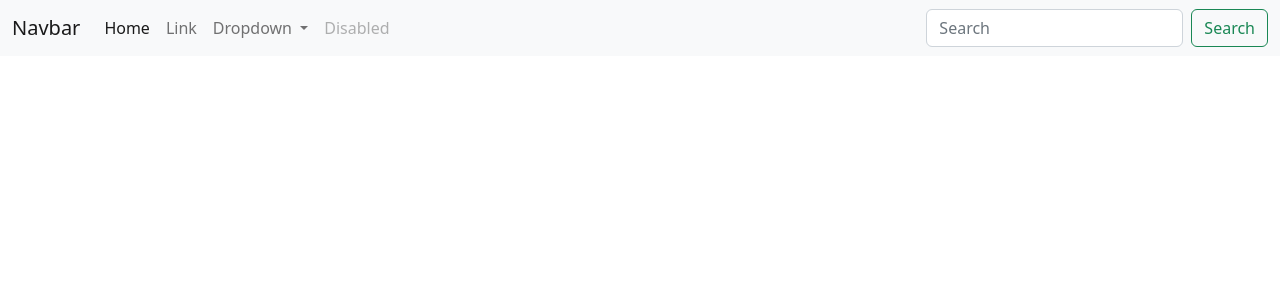
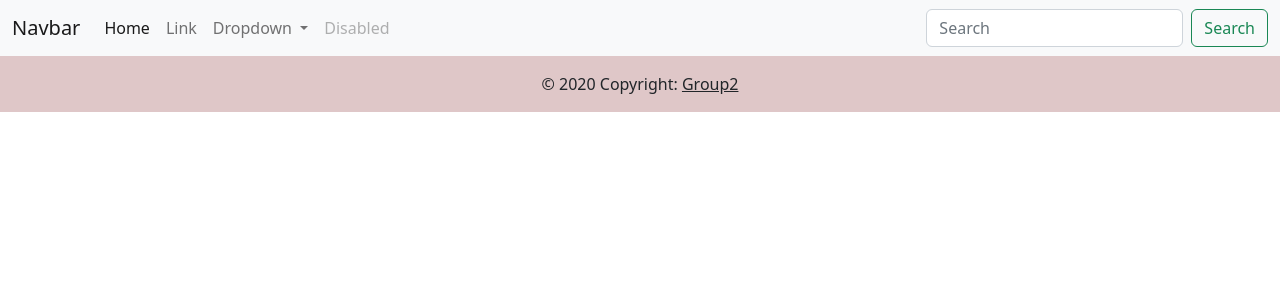
Before and after one commit to ahmedabokhalaf/TestGitHub, an Angular app: page / in a window 1280 px wide. Shown: the top 300 px of the page. Built offline with nearby package versions, Linux system fonts and the light colour scheme.

Commit message:
footer added

```diff
--- /dev/null
+++ b/src/app/Components/footer/footer.component.html
@@ -0,0 +1,7 @@
+<footer class="bg-light text-center text-lg-start">
+    <!-- Copyright -->
+    <div class="text-center p-3" style="background-color: rgba(121, 3, 3, 0.2);">
+      © 2020 Copyright:
+      <a class="text-dark" href="mdbootstrap">Group2</a>
+    </div>
+  </footer>
--- /dev/null
+++ b/src/app/Components/footer/footer.component.ts
@@ -0,0 +1,15 @@
+import { Component, OnInit } from '@angular/core';
+
+@Component({
+  selector: 'app-footer',
+  templateUrl: './footer.component.html',
+  styleUrls: ['./footer.component.css']
+})
+export class FooterComponent implements OnInit {
+
+  constructor() { }
+
+  ngOnInit(): void {
+  }
+
+}
--- a/src/app/app.component.html
+++ b/src/app/app.component.html
@@ -1 +1,2 @@
 <app-header></app-header>
+<app-footer></app-footer>
--- a/src/app/app.module.ts
+++ b/src/app/app.module.ts
@@ -4,12 +4,14 @@ import { BrowserModule } from '@angular/platform-browser';
 import { AppRoutingModule } from './app-routing.module';
 import { AppComponent } from './app.component';
 import { HeaderComponent } from './Components/header/header.component';
+import { FooterComponent } from './Components/footer/footer.component';
 
 
 @NgModule({
   declarations: [
     AppComponent,
-    HeaderComponent
+    HeaderComponent,
+    FooterComponent
   ],
   imports: [
     BrowserModule,
```
Also changed, not shown: src/app/Components/footer/footer.component.css (added), 1 other file (tests, documents, lock files or other folders).
